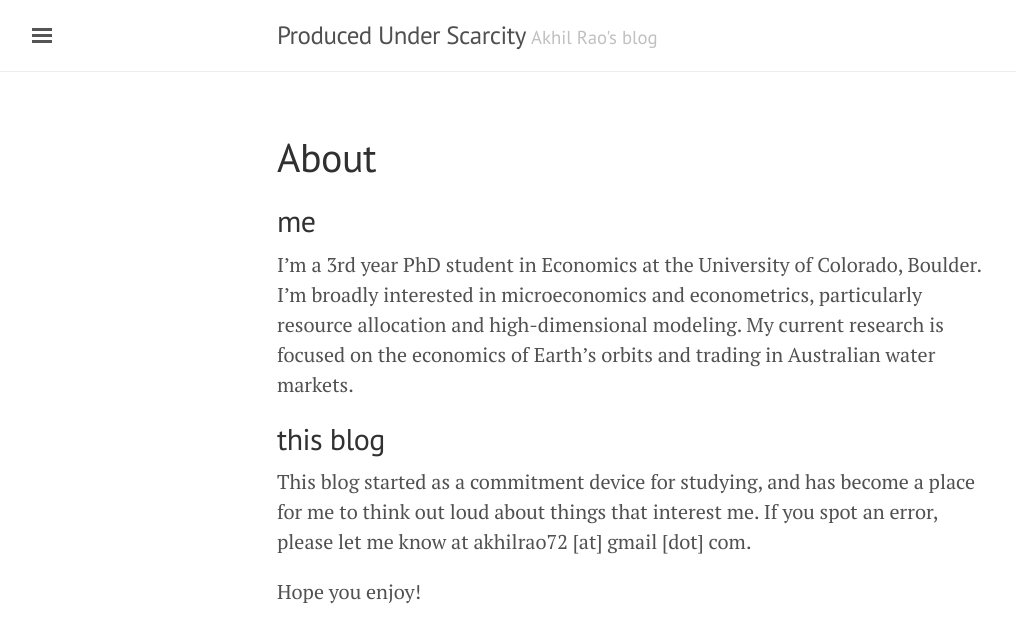
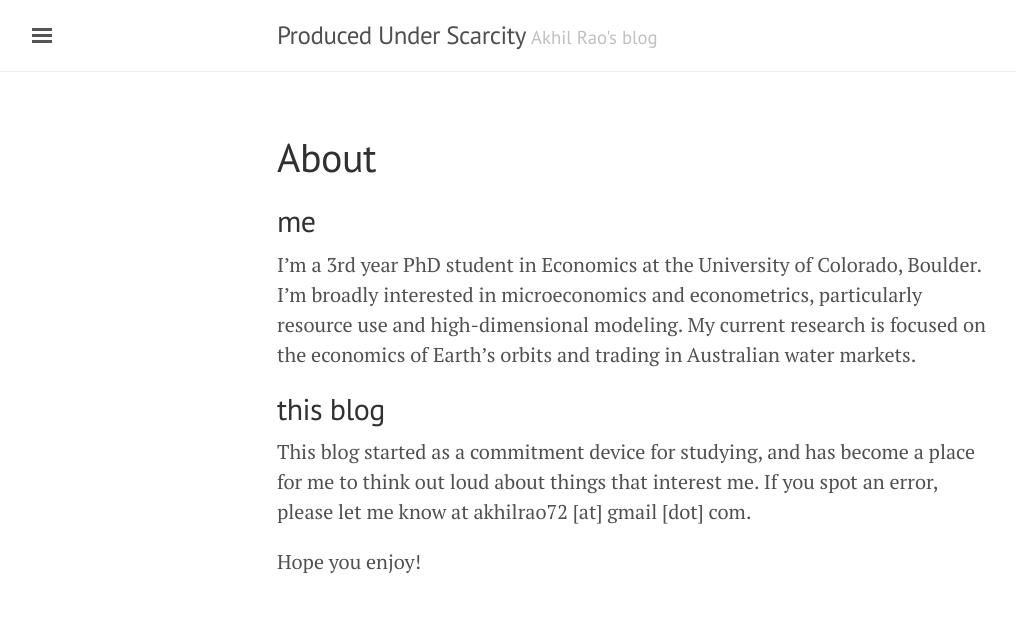
Before and after one commit to akhilrao/akhilrao.github.io, a Jekyll site: the page built from about.md, in a window 1280 px wide. Shown: the top 643 px of the page, without its empty margins (3-1019 px from the left). Built offline with Jekyll 4.4.1, drawn with Linux system fonts in a browser that asks for light colours.

Commit message:
fixed typos

```diff
--- a/about.md
+++ b/about.md
@@ -3,7 +3,7 @@ layout: page
 title: About
 ---
 ## me
-I'm a 3rd year PhD student in Economics at the University of Colorado, Boulder. I'm broadly interested in microeconomics and econometrics, particularly resource allocation and high-dimensional modeling. My current research is focused on the economics of Earth's orbits and trading in Australian water markets.
+I'm a 3rd year PhD student in Economics at the University of Colorado, Boulder. I'm broadly interested in microeconomics and econometrics, particularly resource use and high-dimensional modeling. My current research is focused on the economics of Earth's orbits and trading in Australian water markets.
 
 ## this blog
 This blog started as a commitment device for studying, and has become a place for me to think out loud about things that interest me. If you spot an error, please let me know at akhilrao72 [at] gmail [dot] com.
```
Also changed, not shown: _posts/2016-06-29-au-water-trading-1-look-at-data.md (+1 -1 lines).
